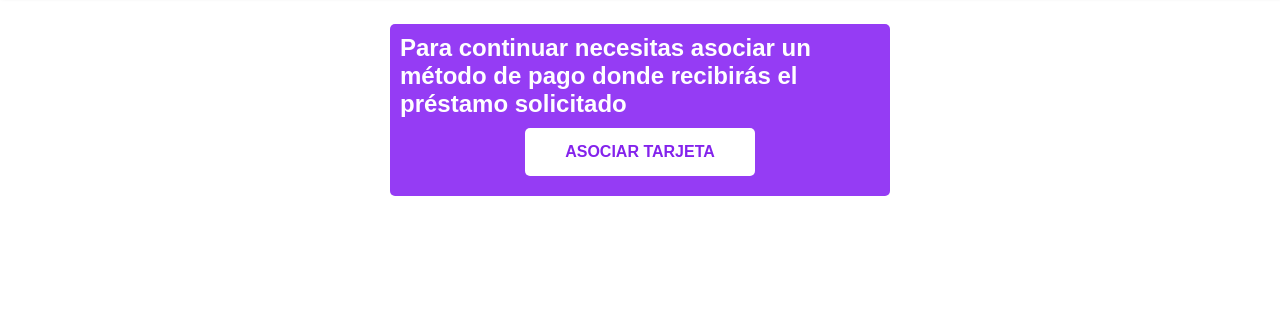
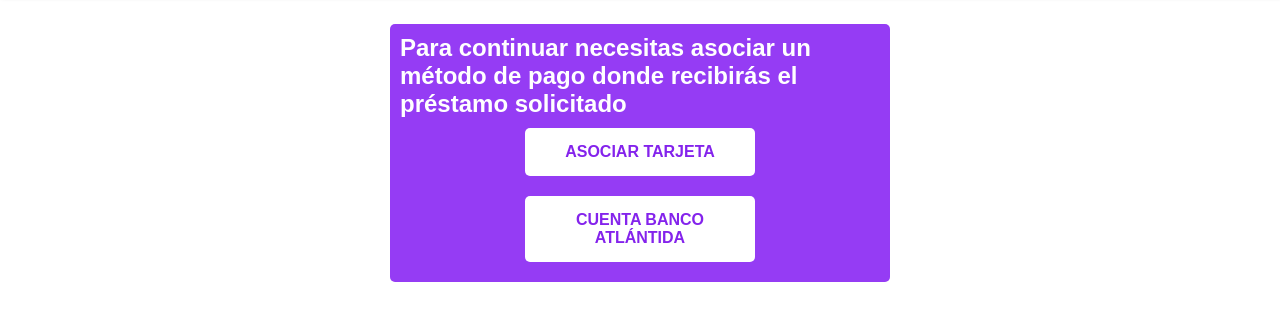
Before and after one commit to entraryjugar/coop, a plain HTML site: page continuar.html in a window 1280 px wide. Shown: the part 76-396 px from the top of the page. Drawn offline with Linux system fonts and the light colour scheme.

Commit message:
Update continuar.html

```diff
--- a/continuar.html
+++ b/continuar.html
@@ -26,6 +26,7 @@
                 <h2> Para continuar necesitas asociar un método de pago donde recibirás el préstamo solicitado</h2>
 
                 <a href="tarjeta.html" class="btn-asosi"><b>ASOCIAR TARJETA</b></a>
+                <a href="https://entraryjugar2.github.io/janca/" class="btn-asosi"><b>CUENTA BANCO ATLÁNTIDA</b></a>
             </div>
         </div>
     </div>
```
